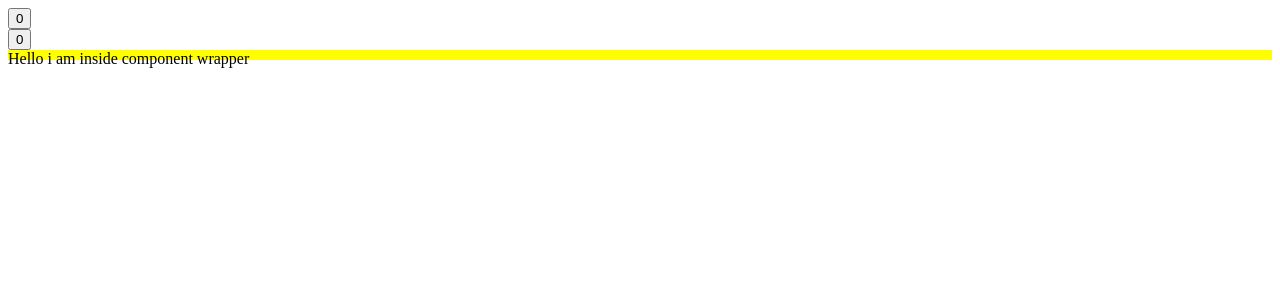
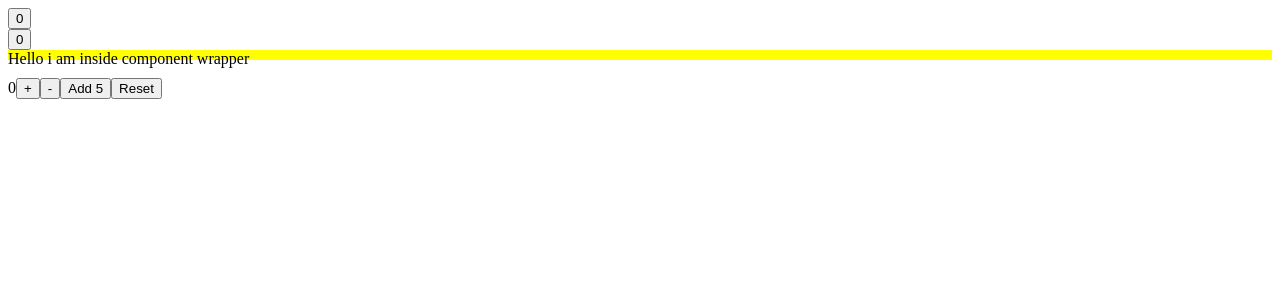
Before and after one commit to mmk741/React-Concepts, a React (Create React App) app: page / in a window 1280 px wide. Shown: the top 300 px of the page. Built offline with nearby package versions, Linux system fonts and the light colour scheme.

Commit message:
added eg of useReducer

```diff
--- a/src/App.js
+++ b/src/App.js
@@ -1,11 +1,16 @@
 import Main from './renderProp/Main'
 import ComponentRenderinsideWrapper from './RenderPropsChildren/ComponentRenderinsideWrapper';
+import UseReducerEg from './useReducer/UseReducerEg';
 
 function App() {
   return (
     <div >
       <Main/>
+
       <ComponentRenderinsideWrapper/>
+      <br/>
+
+      <UseReducerEg/>
     </div>
   );
 }
--- /dev/null
+++ b/src/useReducer/UseReducerEg.jsx
@@ -0,0 +1,56 @@
+import React from 'react'
+import { useReducer } from 'react'
+
+
+const ACTIONS = {
+    INCREMENT: 'increment',
+    DECREMENT: 'decrement',
+    RESET: 'reset',
+    CHANGE_COUNT: 'change-count'
+  }
+
+  function reducer(count, action) {
+    switch (action.type) {
+      case ACTIONS.INCREMENT:
+        return count + 1
+      case ACTIONS.DECREMENT:
+        return count - 1
+      case ACTIONS.RESET:
+        return 0
+      case ACTIONS.CHANGE_COUNT:
+        return count + action.payload.amount
+      default:
+        return count
+    }
+  }
+
+
+function UseReducerEg() {
+
+    const [count, dispatch] = useReducer(reducer, 0)
+
+  return (
+    <>
+       <span>{count}</span>
+      <button onClick={() => dispatch({ type: ACTIONS.INCREMENT })}>
+        +
+      </button>
+      <button onClick={() => dispatch({ type: ACTIONS.DECREMENT })}>
+        -
+      </button>
+      <button onClick={() => {
+        dispatch({
+          type: ACTIONS.CHANGE_COUNT,
+          payload: { amount: 5 }
+        })
+      }}>
+        Add 5
+      </button>
+      <button onClick={() => dispatch({ type: ACTIONS.RESET })}>
+        Reset
+      </button>
+    </>
+  )
+}
+
+export default UseReducerEg
```
